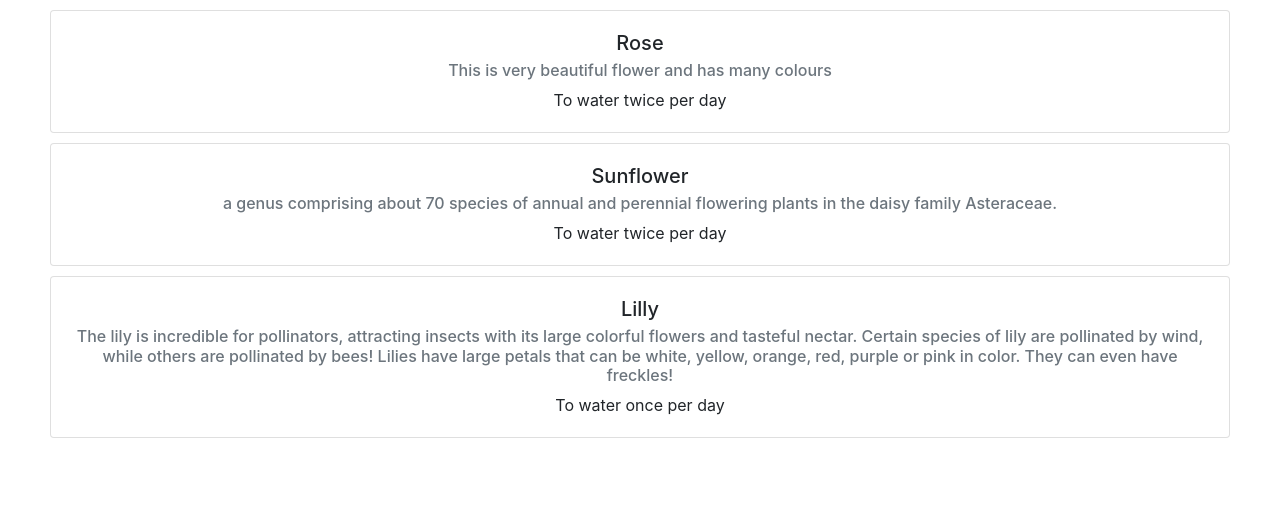
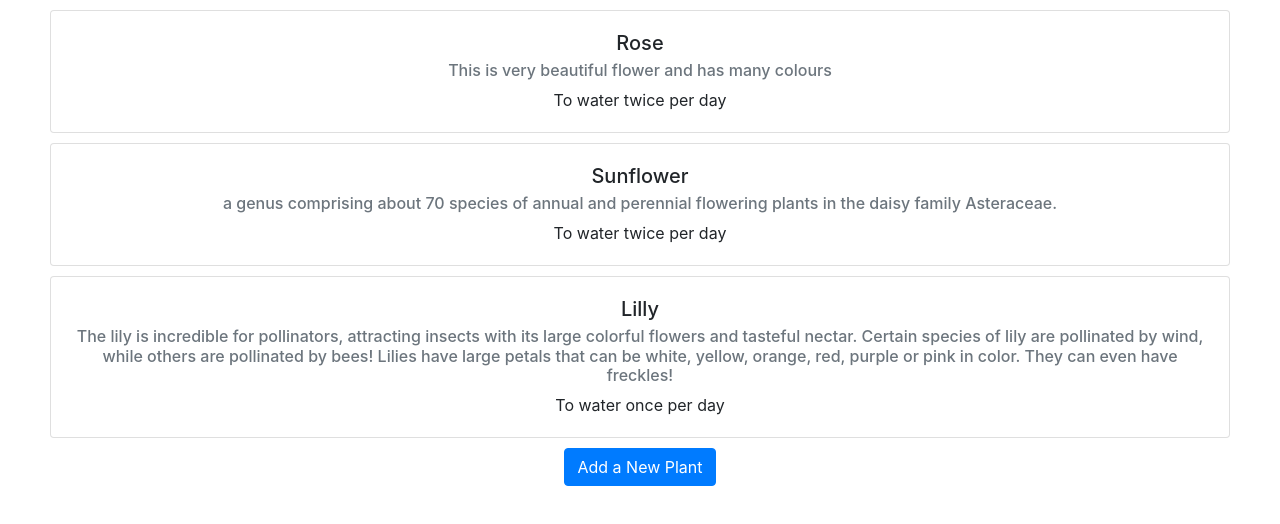
Before and after one commit to manijehshirzadeh/plants-react-app, a React (Create React App) app: page / in a window 1280 px wide. Shown: the top 524 px of the page. Built offline with nearby package versions, Linux system fonts and the light colour scheme.

Commit message:
added a button in the first page , used Link from react-router-dom to push to the create page

```diff
--- a/src/App.js
+++ b/src/App.js
@@ -2,7 +2,7 @@ import { useState } from "react";
 import "./App.css";
 import Plant from "./Plant";
 import AddNewPlant from "./AddNewPlant";
-import { Route, Switch, BrowserRouter } from "react-router-dom";
+import { Route, Switch, BrowserRouter, Link } from "react-router-dom";
 let initialPlantsList = [
   {
     name: "Rose",
@@ -31,6 +31,7 @@ function App() {
     console.log(newPlantsList);
     setPlantsList(newPlantsList);
   };
+
   return (
     <BrowserRouter>
       <div className="App" style={{ padding: "10px 50px" }}>
@@ -48,6 +49,9 @@ function App() {
                   instruction={plant.instruction}
                 />
               ))}
+              <Link to={{ pathname: "/create" }}>
+                <button className="btn btn-primary">Add a New Plant</button>
+              </Link>
             </>
           </Route>
         </Switch>
```
